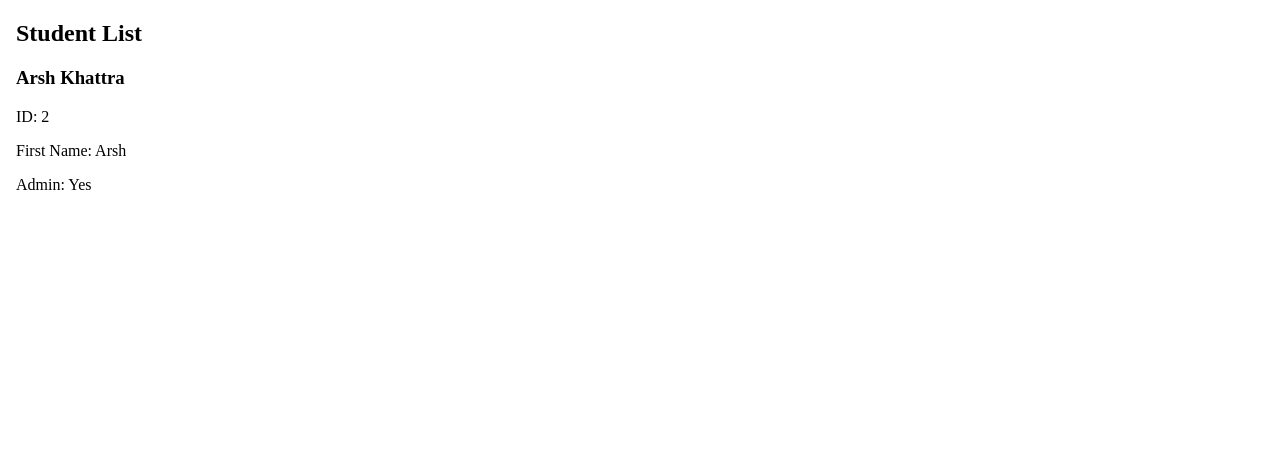
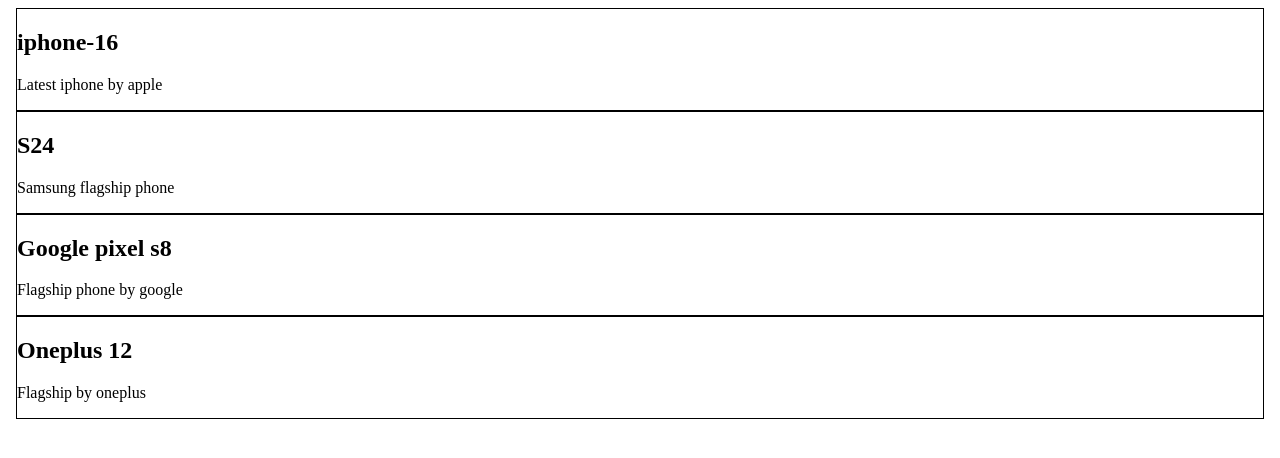
Before and after one commit to arsh012345/Arshdeep_Singh_Learning_Angular, an Angular app: page / in a window 1280 px wide. Shown: the top 458 px of the page. Built offline with nearby package versions, Linux system fonts and the light colour scheme.

Commit message:
Created Content list and content list items and added app conetnt list and content list items

```diff
--- a/src/app/app.component.html
+++ b/src/app/app.component.html
@@ -1,20 +1,12 @@
 <html>
 <head>
-<title>
-students
-</title>
+  <title>
+    Assign 3
+  </title>
 </head>
 <body>
 <div class="container">
-  <h2>Student List</h2>
-  <div *ngFor="let students of students" class="students">
-    <div *ngIf="students.isAdmin">
-    <h3>{{ students.first_Name }} {{ students.last_Name }}</h3>
-    <p>ID: {{ students.id }}</p>
-    <p>First Name: {{ students.first_Name }}</p>
-    <p>Admin: {{ students.isAdmin ? 'Yes' : 'No' }}</p>
-    </div>
-  </div>
+  <app-content-list></app-content-list>
 </div>
 </body>
 </html>
--- a/src/app/app.component.ts
+++ b/src/app/app.component.ts
@@ -2,18 +2,18 @@
 import { RouterOutlet } from '@angular/router';
 import {studentsInfo} from "./studentsInfo";
 import {NgForOf, NgIf} from "@angular/common";
+import { ContentListComponent } from './content-list/content-list.component';
+import {ContentListItemComponent} from "./content-list-item/content-list-item.component";
 
 @Component({
   selector: 'app-root',
   standalone: true,
-  imports: [RouterOutlet, NgForOf, NgIf],
+  imports: [RouterOutlet, NgForOf, NgIf, ContentListComponent, ContentListItemComponent],
   templateUrl: './app.component.html',
   styleUrl: './app.component.css'
+
 })
 export class AppComponent {
-  students: studentsInfo[] = [
-    { id: 1, first_Name: 'John', last_Name: 'Doe', isAdmin: false, date_Born: new Date('2000-01-01') },
-    { id: 2, first_Name: 'Arsh', last_Name: 'Khattra', isAdmin: true, date_Born: new Date('1998-12-25') },
-    { id: 3, first_Name: 'Alice', last_Name: 'Johnson', isAdmin: false } //optional Date
-  ];
+
+
 }
--- /dev/null
+++ b/src/app/content-list-item/content-list-item.component.html
@@ -0,0 +1,4 @@
+<div style="border: 1px solid black;">
+  <h2>{{ content.title }}</h2>
+  <p>{{ content.description }}</p>
+</div>
--- /dev/null
+++ b/src/app/content-list/content-list.component.html
@@ -0,0 +1,3 @@
+<div *ngFor="let content of contents">
+  <app-content-list-item [content]="content"></app-content-list-item>
+</div>
--- /dev/null
+++ b/src/app/content-list/content-list.component.ts
@@ -0,0 +1,19 @@
+import { Component } from '@angular/core';
+import { CommonModule } from '@angular/common';
+import {ContentListItemComponent} from "../content-list-item/content-list-item.component";
+
+@Component({
+  selector: 'app-content-list',
+  standalone: true,
+  imports: [CommonModule, ContentListItemComponent],
+  templateUrl: './content-list.component.html',
+  styleUrl: './content-list.component.css'
+})
+export class ContentListComponent {
+  contents = [
+    { title: 'iphone-16', description: 'Latest iphone by apple',},
+    { title: 'S24', description: 'Samsung flagship phone',},
+    { title: 'Google pixel s8', description: 'Flagship phone by google',},
+    { title: 'Oneplus 12', description: 'Flagship by oneplus',}
+  ];
+}
```
Also changed, not shown: src/app/content-list-item/content-list-item.component.ts (added, +12 -0 lines), src/app/content-list-item/content-list-item.component.css (added), src/app/content-list/content-list.component.css (added), 2 other files (tests, documents, lock files or other folders).
